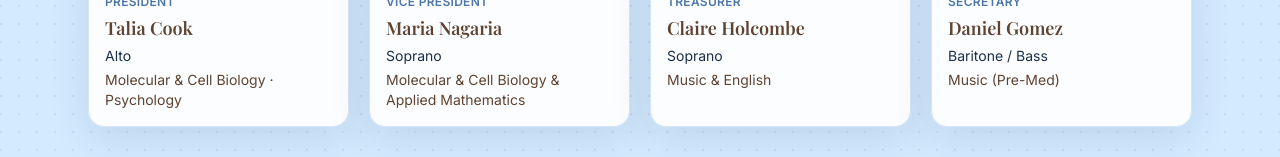
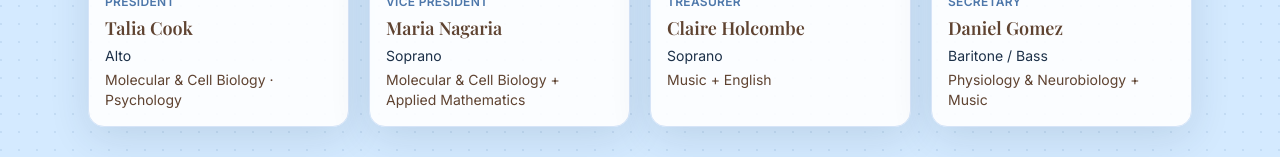
Before and after one commit to IshayuR/A-Minor-Website, a Next.js app: page /members in a window 1280 px wide. Shown: the part 643-800 px from the top of the page. Built offline with nearby package versions, Linux system fonts and the light colour scheme; a web font is replaced by a local one.

Commit message:
fixes to member bios and bookings form

```diff
--- a/app/api/contact/route.ts
+++ b/app/api/contact/route.ts
@@ -24,7 +24,7 @@ export async function POST(request: Request) {
     };
 
     await resend.emails.send({
-      from: "no-reply@uconnaminor.com",
+      from: "bookings.form@uconnaminor.com",
       to: "bookings.aminor@gmail.com",
       replyTo: cleaned.email,
       subject: `New Booking Request: ${cleaned.eventType}`,
--- a/app/members/page.tsx
+++ b/app/members/page.tsx
@@ -12,7 +12,7 @@ export default function MembersPage() {
       <SectionWrapper>
         <h2 className="mb-5 text-2xl text-denim-900">E-Board</h2>
         <div className="grid gap-5 sm:grid-cols-2 lg:grid-cols-4">
-          {eboard.map((member) => (
+          {eboard.map((member, i) => (
             <ProfileCard
               key={member.name}
               imageUrl={member.imageUrl}
@@ -20,6 +20,7 @@ export default function MembersPage() {
               voicePart={member.voicePart}
               major={member.major}
               role={member.role}
+              priority={i === 0}
             />
           ))}
         </div>
--- a/components/ProfileCard.tsx
+++ b/components/ProfileCard.tsx
@@ -1,12 +1,12 @@
 import Image from "next/image";
 
-type ProfileCardProps = { imageUrl: string; name: string; voicePart: string; major: string; role?: string };
+type ProfileCardProps = { imageUrl: string; name: string; voicePart: string; major: string; role?: string; priority?: boolean };
 
-export function ProfileCard({ imageUrl, name, voicePart, major, role }: ProfileCardProps) {
+export function ProfileCard({ imageUrl, name, voicePart, major, role, priority }: ProfileCardProps) {
   return (
     <article className="overflow-hidden rounded-2xl border border-denim-100 bg-white/90 shadow-soft">
       <div className="relative aspect-[4/5] w-full">
-        <Image src={imageUrl} alt={`Portrait of ${name}`} fill className="object-cover" sizes="(max-width: 768px) 100vw, 33vw" />
+        <Image src={imageUrl} alt={`Portrait of ${name}`} fill className="object-cover" sizes="(max-width: 768px) 100vw, 33vw" priority={priority} />
       </div>
       <div className="space-y-1 p-4">
         {role && <p className="text-xs font-semibold uppercase tracking-wide text-denim-500">{role}</p>}
--- a/lib/data.ts
+++ b/lib/data.ts
@@ -19,15 +19,15 @@ export const set26: Song[] = [
 
 export const eboard: Member[] = [
   { name: "Talia Cook", role: "President", voicePart: "Alto", major: "Molecular & Cell Biology · Psychology", imageUrl: "/images/members/talia.jpg" },
-  { name: "Maria Nagaria", role: "Vice President", voicePart: "Soprano", major: "Molecular & Cell Biology & Applied Mathematics", imageUrl: "/images/members/maria.jpg" },
-  { name: "Claire Holcombe", role: "Treasurer", voicePart: "Soprano", major: "Music & English", imageUrl: "/images/members/claire.jpg" },
-  { name: "Daniel Gomez", role: "Secretary", voicePart: "Baritone / Bass", major: "Music (Pre-Med)", imageUrl: "/images/members/daniel.jpg" },
+  { name: "Maria Nagaria", role: "Vice President", voicePart: "Soprano", major: "Molecular & Cell Biology + Applied Mathematics", imageUrl: "/images/members/maria.jpg" },
+  { name: "Claire Holcombe", role: "Treasurer", voicePart: "Soprano", major: "Music + English", imageUrl: "/images/members/claire.jpg" },
+  { name: "Daniel Gomez", role: "Secretary", voicePart: "Baritone / Bass", major: "Physiology & Neurobiology + Music", imageUrl: "/images/members/daniel.jpg" },
 ];
 
 export const creativeTeam: Member[] = [
   { name: "Aidan Coppola", role: "Co-Music Director", voicePart: "Baritone / Bass", major: "Music", imageUrl: "/images/members/aidan.jpg" },
   { name: "Sarina Barnes", role: "Co-Music Director", voicePart: "Soprano", major: "Music", imageUrl: "/images/members/sarina.jpg" },
-  { name: "Daniel Gomez", role: "Asst. Music Director", voicePart: "Baritone / Bass", major: "Music (Pre-Med)", imageUrl: "/images/members/daniel.jpg" },
+  { name: "Daniel Gomez", role: "Asst. Music Director", voicePart: "Baritone / Bass", major: "Physiology & Neurobiology + Music", imageUrl: "/images/members/daniel.jpg" },
   { name: "Ava Mathew", role: "Co-Choreographer", voicePart: "Alto", major: "Molecular & Cell Biology · Anthropology of Global Health", imageUrl: "/images/members/ava.jpg" },
   { name: "Shaun Ostheimer", role: "Co-Choreographer", voicePart: "Baritone", major: "Political Science", imageUrl: "/images/members/shaun.jpg" },
 ];
```
